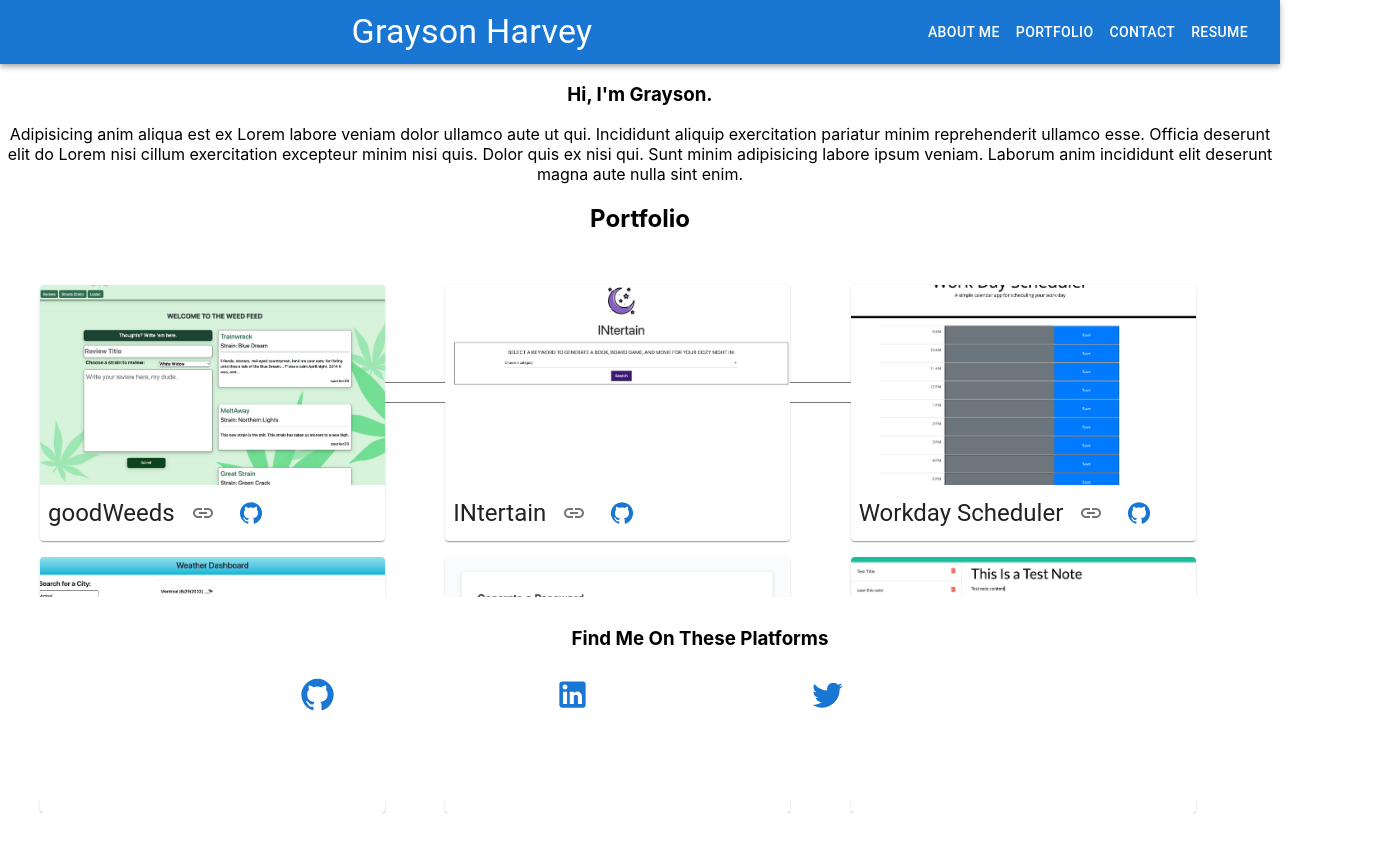
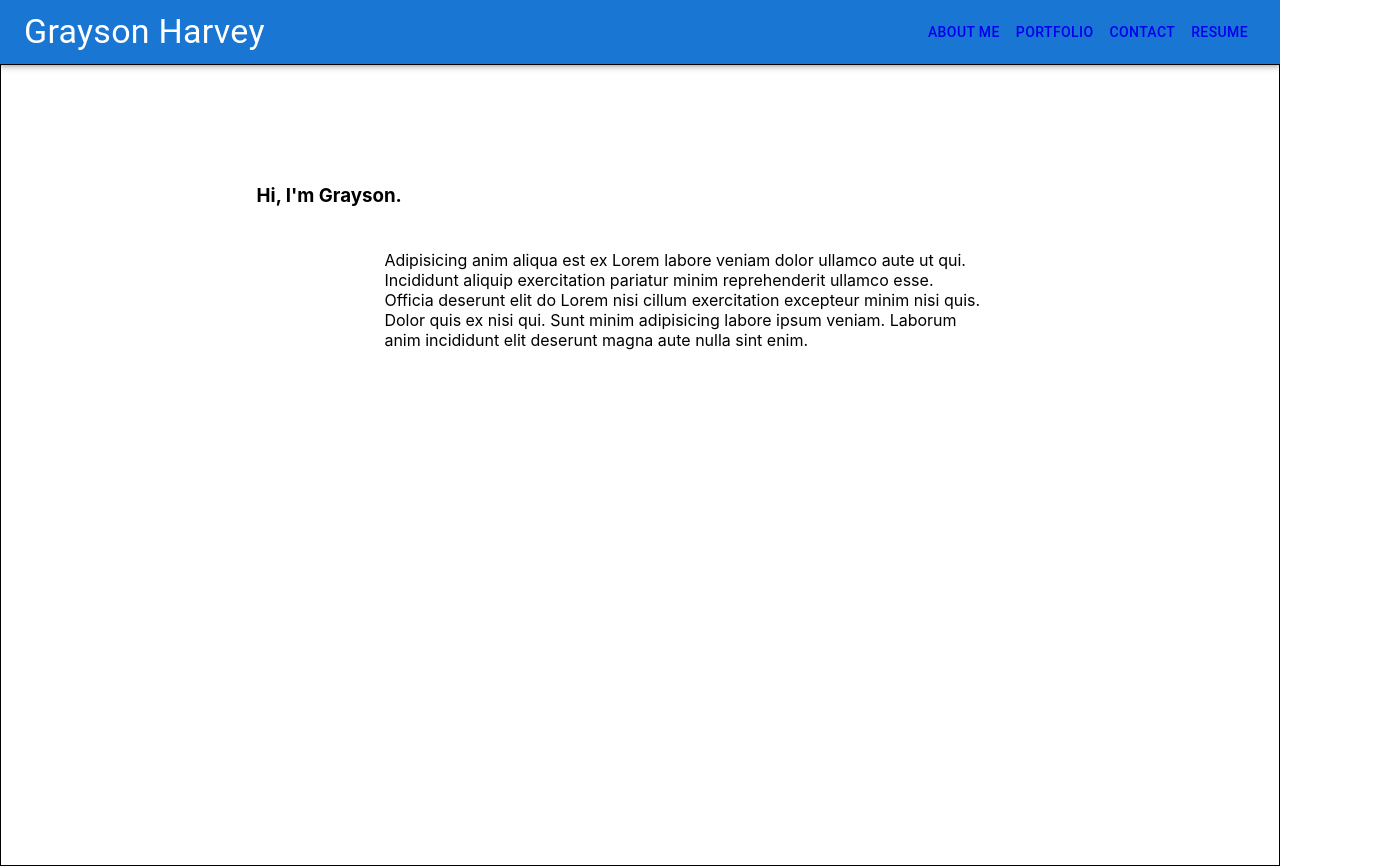
Before and after one commit to graycodesnu/g-harvey-portfolio, a React (Create React App) app: page / in a window 1280 px wide. Shown: the whole page, 1400 px wide, since content can reach past the window. Before the commit the page ends 813 px from the top, so only its background shows below. Built offline with nearby package versions, Linux system fonts and the light colour scheme.

Commit message:
figured out navbar and router!

```diff
--- a/src/App.css
+++ b/src/App.css
@@ -1,6 +1,8 @@
-.App {
+/* turned off centering for about me styling */
+
+/* .App {
   text-align: center;
-}
+} */
 
 .App-logo {
   height: 40vmin;
--- a/src/App.js
+++ b/src/App.js
@@ -1,22 +1,23 @@
 import './App.css';
+import './index.css'
 import Header from './components/Header';
 import AboutMe from './components/AboutMe';
 import Portfolio from './components/Portfolio';
 import Contact from './components/Contact';
 import Resume from './components/Resume';
 import Footer from './components/Footer';
-
+import { BrowserRouter, Routes, Route, Link } from "react-router-dom";
 
 function App() {
 
   return (
     <div className="App">
       <Header />
-      <AboutMe />
+      {/* <AboutMe />
       <Portfolio />
       <Contact />
       <Resume />
-      <Footer />
+      <Footer /> */}
     </div>
   );
 }
--- a/src/components/AboutMe.js
+++ b/src/components/AboutMe.js
@@ -2,17 +2,19 @@ export default function AboutMe () {
 
   return (
     <>
+    <div className="aboutMeDiv">
 {/* About Me Header */}
-      <div>
+      <div className="aboutMeHeader">
         <h3>Hi, I'm Grayson.</h3>
       </div>
 
 {/* About Me Paragraph */}
-      <div>
+      <div class="aboutMeP">
         <p>
           Adipisicing anim aliqua est ex Lorem labore veniam dolor ullamco aute ut qui. Incididunt aliquip exercitation pariatur minim reprehenderit ullamco esse. Officia deserunt elit do Lorem nisi cillum exercitation excepteur minim nisi quis. Dolor quis ex nisi qui. Sunt minim adipisicing labore ipsum veniam. Laborum anim incididunt elit deserunt magna aute nulla sint enim.
         </p>
       </div>
+    </div>
     </>
   );
 }
--- a/src/components/Contact.js
+++ b/src/components/Contact.js
@@ -1,23 +1,14 @@
-export default function Contact () {
-
+export default function Contact() {
   return (
     <>
-      <form>
-        <input
-          placeholder="name"
-          type="text"
-        />
-        <input
-          placeholder="email"
-          type="text"
-        />
-        <input
-          placeholder="message"
-          type="text"
-        />
-        <button>Submit</button>
-      </form>
+      <div>
+        <form>
+          <input placeholder="name" type="text" />
+          <input placeholder="email" type="text" />
+          <input placeholder="message" type="text" />
+          <button>Submit</button>
+        </form>
+      </div>
     </>
-
   );
 }
--- a/src/components/Header.js
+++ b/src/components/Header.js
@@ -3,12 +3,16 @@ import Box from "@mui/material/Box";
 import Toolbar from "@mui/material/Toolbar";
 import Typography from "@mui/material/Typography";
 import Button from "@mui/material/Button";
-
+import { BrowserRouter, Link, Routes, Route } from "react-router-dom";
+import AboutMe from "./AboutMe";
+import Portfolio from "./Portfolio";
+import Contact from "./Contact";
+import Resume from "./Resume";
 
 export default function Header() {
   return (
     <>
-        <Box sx={{ flexGrow: 1 }}>
+      {/* <Box sx={{ flexGrow: 1 }}>
           <AppBar position="static">
             <Toolbar>
               <Typography variant="h4" component="div" sx={{ flexGrow: 1 }}>
@@ -20,13 +24,46 @@ export default function Header() {
                 <Button color="inherit">Resume</Button>
             </Toolbar>
           </AppBar>
+        </Box> */}
+
+
+
+
+
+      {/* browser router */}
+      <BrowserRouter>
+        <Box sx={{ flexGrow: 1 }}>
+          <AppBar position="static">
+            <Toolbar>
+              <Typography variant="h4" component="div" sx={{ flexGrow: 1 }}>
+                Grayson Harvey
+              </Typography>
+
+              {/* links */}
+              <Link to="">
+                <Button color="inherit">About Me</Button>
+              </Link>
+              <Link to="portfolio">
+                <Button color="inherit">Portfolio</Button>
+              </Link>
+              <Link to="Contact">
+                <Button color="inherit">Contact</Button>
+              </Link>
+              <Link to="Resume">
+                <Button color="inherit">Resume</Button>
+              </Link>
+            </Toolbar>
+          </AppBar>
         </Box>
-        {/* <Routes>
-          <Route exact path="/AboutMe" element={<AboutMe />}></Route>
-          <Route exact path="/Portfolio" element={<Portfolio />}></Route>
-          <Route exact path="/Contact" element={<Contact />}></Route>
-          <Route exact path="/Resume" element={<Resume />}></Route>
-        </Routes> */}
+
+        {/* routes */}
+        <Routes>
+          <Route path="" element={<AboutMe />} />
+          <Route path="portfolio" element={<Portfolio />} />
+          <Route path="contact" element={<Contact />} />
+          <Route path="resume" element={<Resume />} />
+        </Routes>
+      </BrowserRouter>
     </>
   );
 }
--- a/src/components/Portfolio.js
+++ b/src/components/Portfolio.js
@@ -17,7 +17,7 @@ export default function Portfolio () {
       <Box>
 {/* *********** goodWeeds *********** */}
         <div>
-        <Card sx={{ maxWidth: 345, maxHeight: 300 }}>
+        <Card sx={{ maxWidth: 400 }}>
         <CardActionArea href="https://goodweeds.herokuapp.com/">
           <CardMedia
             component="img"
@@ -43,7 +43,7 @@ export default function Portfolio () {
 
 {/* *********** INtertain *********** */}
         <div>
-        <Card sx={{ maxWidth: 345 }}>
+        <Card sx={{ maxWidth: 400 }}>
         <CardActionArea href="https://nw-bootcamp-team1.github.io/Night-In/home-page/index">
           <CardMedia
             component="img"
@@ -68,7 +68,7 @@ export default function Portfolio () {
 
 {/* *********** Workday Scheduler *********** */}
       <div>
-        <Card sx={{ maxWidth: 345 }}>
+        <Card sx={{ maxWidth: 400 }}>
         <CardActionArea href="https://graycodesnu.github.io/work-day-scheduler/">
           <CardMedia
             component="img"
@@ -93,7 +93,7 @@ export default function Portfolio () {
 
 {/* *********** Weather Dashboard *********** */}
       <div>
-        <Card sx={{ maxWidth: 345 }}>
+        <Card sx={{ maxWidth: 400 }}>
         <CardActionArea href="https://graycodesnu.github.io/weather-dashboard-week06/">
           <CardMedia
             component="img"
@@ -118,7 +118,7 @@ export default function Portfolio () {
 
 {/* *********** Password Generator *********** */}
       <div>
-        <Card sx={{ maxWidth: 345 }}>
+        <Card sx={{ maxWidth: 400 }}>
         <CardActionArea href="https://graycodesnu.github.io/password_generator/">
           <CardMedia
             component="img"
@@ -143,7 +143,7 @@ export default function Portfolio () {
 
 {/* *********** Express Notes *********** */}
       <div>
-          <Card sx={{ maxWidth: 345 }}>
+          <Card sx={{ maxWidth: 400 }}>
           <CardActionArea href="https://heroku-express-notes.herokuapp.com/">
             <CardMedia
               component="img"
--- a/src/index.css
+++ b/src/index.css
@@ -11,3 +11,24 @@ code {
   font-family: source-code-pro, Menlo, Monaco, Consolas, 'Courier New',
     monospace;
 }
+
+.aboutMeDiv {
+  border: solid 1px black;
+  height: 800px;
+}
+
+.aboutMeHeader {
+  display: block;
+  margin-left: 20%;
+  padding-top: 100px;
+
+}
+
+.aboutMeP p {
+  display: flex;
+  align-items: center;
+  justify-content: center;
+  max-width: 600px;
+  margin-left: 30%;
+  padding-top: 25px;
+}
```
